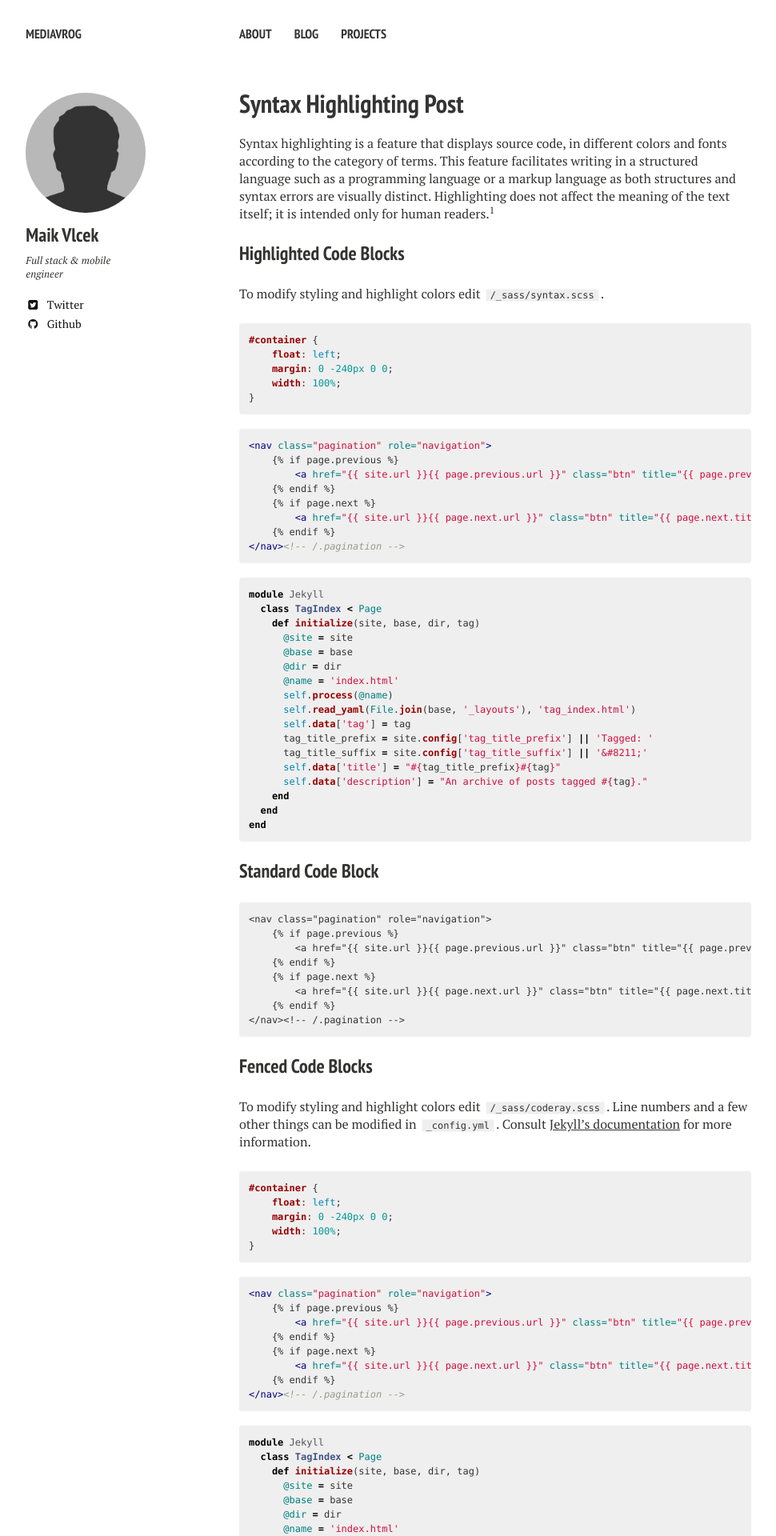
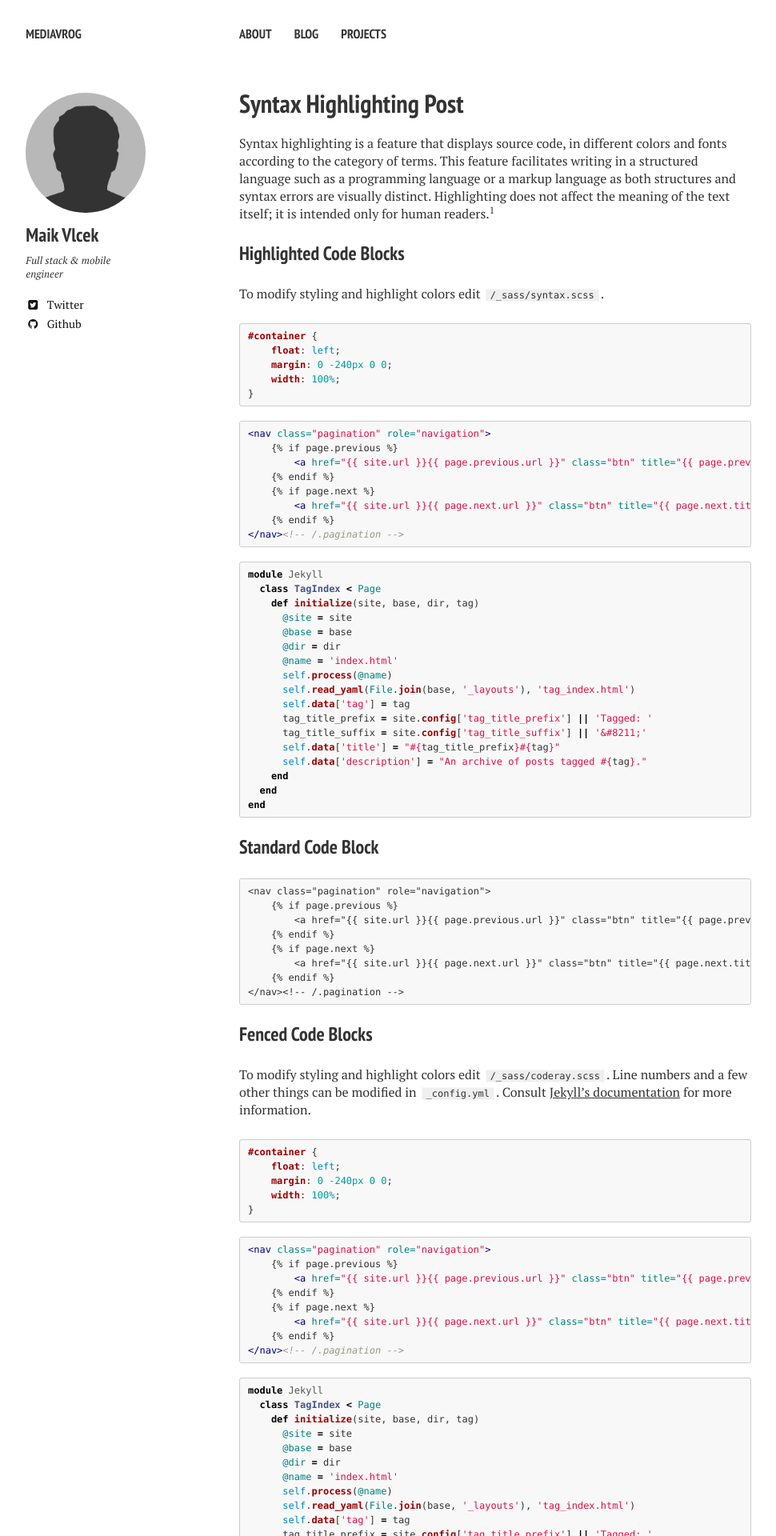
Before and after one commit to mediavrog/mediavrog.github.io, a Jekyll site: the page built from _posts/2013-08-16-code-highlighting-post.md, in a window 1280 px wide. Shown: the top 1920 px of the page at 80% size, without its empty margins (21-991 px from the left). Built offline with Jekyll 4.4.1, drawn with Linux system fonts in a browser that asks for light colours; nearby versions of some CDN libraries.

Commit message:
Update syntax.scss

```diff
--- a/_sass/syntax.scss
+++ b/_sass/syntax.scss
@@ -82,3 +82,72 @@
 	.vi { color: #008080 } /* Name.Variable.Instance */
 	.il { color: #009999 } /* Literal.Number.Integer.Long */
 }
+
+/*
+ * GitHub style for Pygments syntax highlighter, for use with Jekyll
+ * Courtesy of GitHub.com
+ */
+
+.highlight pre, pre, .highlight .hll { background-color: #f8f8f8; border: 1px solid #ccc; padding: 6px 10px; border-radius: 3px; }
+.highlight .c { color: #999988; font-style: italic; }
+.highlight .err { color: #a61717; background-color: #e3d2d2; }
+.highlight .k { font-weight: bold; }
+.highlight .o { font-weight: bold; }
+.highlight .cm { color: #999988; font-style: italic; }
+.highlight .cp { color: #999999; font-weight: bold; }
+.highlight .c1 { color: #999988; font-style: italic; }
+.highlight .cs { color: #999999; font-weight: bold; font-style: italic; }
+.highlight .gd { color: #000000; background-color: #ffdddd; }
+.highlight .gd .x { color: #000000; background-color: #ffaaaa; }
+.highlight .ge { font-style: italic; }
+.highlight .gr { color: #aa0000; }
+.highlight .gh { color: #999999; }
+.highlight .gi { color: #000000; background-color: #ddffdd; }
+.highlight .gi .x { color: #000000; background-color: #aaffaa; }
+.highlight .go { color: #888888; }
+.highlight .gp { color: #555555; }
+.highlight .gs { font-weight: bold; }
+.highlight .gu { color: #800080; font-weight: bold; }
+.highlight .gt { color: #aa0000; }
+.highlight .kc { font-weight: bold; }
+.highlight .kd { font-weight: bold; }
+.highlight .kn { font-weight: bold; }
+.highlight .kp { font-weight: bold; }
+.highlight .kr { font-weight: bold; }
+.highlight .kt { color: #445588; font-weight: bold; }
+.highlight .m { color: #009999; }
+.highlight .s { color: #dd1144; }
+.highlight .n { color: #333333; }
+.highlight .na { color: teal; }
+.highlight .nb { color: #0086b3; }
+.highlight .nc { color: #445588; font-weight: bold; }
+.highlight .no { color: teal; }
+.highlight .ni { color: purple; }
+.highlight .ne { color: #990000; font-weight: bold; }
+.highlight .nf { color: #990000; font-weight: bold; }
+.highlight .nn { color: #555555; }
+.highlight .nt { color: navy; }
+.highlight .nv { color: teal; }
+.highlight .ow { font-weight: bold; }
+.highlight .w { color: #bbbbbb; }
+.highlight .mf { color: #009999; }
+.highlight .mh { color: #009999; }
+.highlight .mi { color: #009999; }
+.highlight .mo { color: #009999; }
+.highlight .sb { color: #dd1144; }
+.highlight .sc { color: #dd1144; }
+.highlight .sd { color: #dd1144; }
+.highlight .s2 { color: #dd1144; }
+.highlight .se { color: #dd1144; }
+.highlight .sh { color: #dd1144; }
+.highlight .si { color: #dd1144; }
+.highlight .sx { color: #dd1144; }
+.highlight .sr { color: #009926; }
+.highlight .s1 { color: #dd1144; }
+.highlight .ss { color: #990073; }
+.highlight .bp { color: #999999; }
+.highlight .vc { color: teal; }
+.highlight .vg { color: teal; }
+.highlight .vi { color: teal; }
+.highlight .il { color: #009999; }
+.highlight .gc { color: #999; background-color: #EAF2F5; }
```
